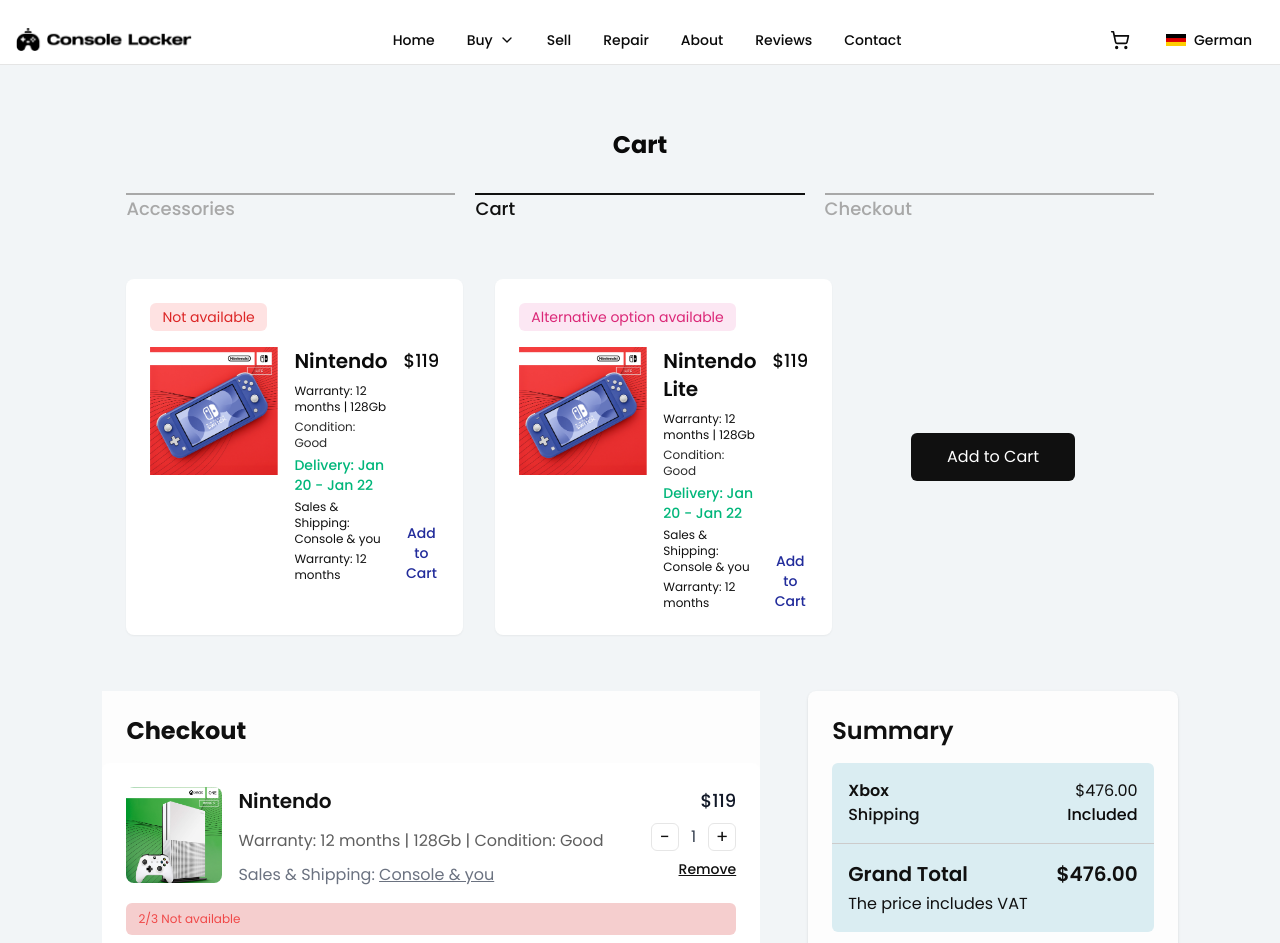
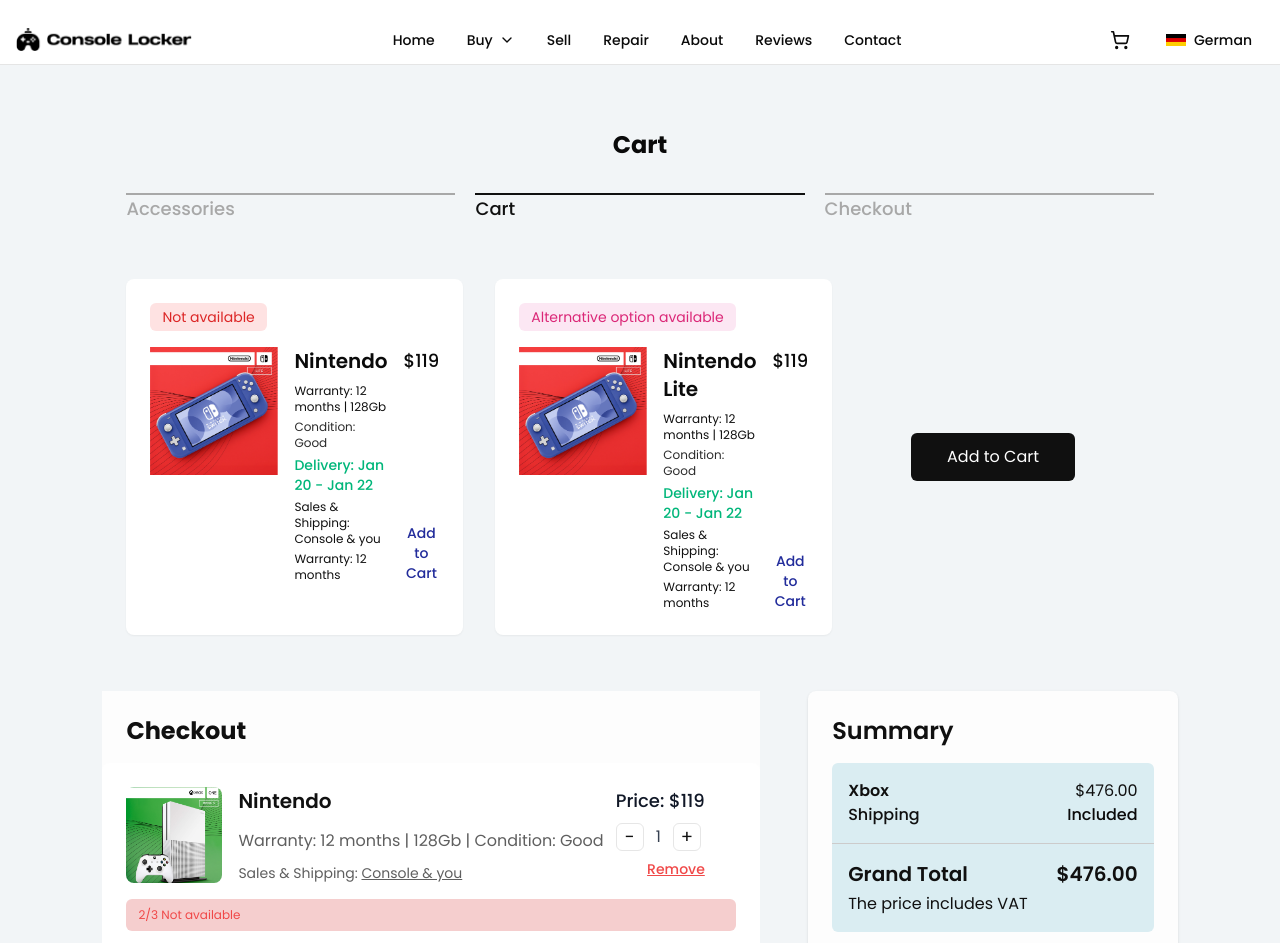
Before and after one commit to shaishab316/console-locker-frontend, a Next.js app: page /cart in a window 1280 px wide. Shown: the top 943 px of the page. Built offline with nearby package versions, Linux system fonts and the light colour scheme; what @ant-design/nextjs-registry would draw is missing.

Commit message:
final commit

```diff
--- a/next.config.ts
+++ b/next.config.ts
@@ -5,6 +5,10 @@
   eslint: {
     ignoreDuringBuilds: true,
   },
+  i18n: {
+    locales: ['en', 'fr'], // Add your supported locales
+    defaultLocale: 'en', // Set the default locale
+  },
 };
 
 export default nextConfig;
--- a/package.json
+++ b/package.json
@@ -24,6 +24,7 @@
     "keen-slider": "^6.8.6",
     "lucide-react": "^0.473.0",
     "next": "15.1.5",
+    "next-intl": "^3.26.3",
     "react": "^19.0.0",
     "react-dom": "^19.0.0",
     "react-hot-toast": "^2.5.1",
--- a/src/app/cart/page.tsx
+++ b/src/app/cart/page.tsx
@@ -120,15 +120,16 @@
                       className="object-cover rounded-lg"
                     />
                   </div>
+                  <div className="flex flex-wrap gap-3">
                     <div className="flex-grow flex flex-col justify-between space-y-2.5 h-inherit">
                       <h3 className="text-xl font-semibold text-[#101010] mb-1">
                         {item.name}
                       </h3>
-                    <p className="text-[#5F5F5F] mb-1">
+                      <p className="text-xs md:text-base text-[#5F5F5F] mb-1">
                         Warranty: {item.warranty} | {item.storage} | Condition:{" "}
                         {item.condition}
                       </p>
-                    <p className="text-gray-500">
+                      <p className="text-xs md:text-sm text-[#5F5F5F]">
                         Sales & Shipping:{" "}
                         <span className="underline">Console & you</span>
                       </p>
@@ -136,7 +137,7 @@
 
                     <div className="text-right">
                       <p className="text-lg font-medium text-gray-900">
-                      ${item.price}
+                        Price: ${item.price}
                       </p>
                       <div className="flex items-center space-x-2 mt-2">
                         <button
@@ -157,10 +158,11 @@
                       </div>
                       <button
                         onClick={() => removeItem(item.id)}
-                      className="text-sm text-[#101010] font-medium hover:text-[#202020] mt-2 underline"
+                        className="text-sm text-[#F04848] font-medium hover:text-[#ed3d3d] mt-2 underline"
                       >
                         Remove
                       </button>
+                    </div>
                   </div>
                 </div>
 
--- a/src/components/home/showcase/ConsoleSector.tsx
+++ b/src/components/home/showcase/ConsoleSector.tsx
@@ -346,13 +346,13 @@
               ),
               children: (
                 <div
-                  className={`p-4 md:p-8 ${
+                  className={`pb-4 md:pb-20 ${
                     activeTab === "xbox" ? "bg-[#63b95d]" : ""
                   }`}
                 >
                   <Container className="w-full mx-auto">
                     <div className="flex items-center py-3 space-x-4">
-                      <h2 className="text-2xl lg:text-5xl font-bold text-[#FDFDFD] mb-8">
+                      <h2 className="text-2xl lg:text-5xl font-bold text-[#FDFDFD] pt-4 mb-8">
                         Xbox
                       </h2>
                       <hr className="flex-1 border-b border-gray-100 -mt-5" />
@@ -430,10 +430,10 @@
                 </div>
               ),
               children: (
-                <div className="p-4 md:p-8 bg-[#1761bf]">
+                <div className="pb-4 md:pb-20 bg-[#1761bf]">
                   <Container className="w-[98%] mx-auto">
                     <div className="flex items-center py-3 space-x-4">
-                      <h2 className="text-2xl lg:text-5xl font-bold text-[#FDFDFD] mb-8">
+                      <h2 className="text-2xl lg:text-5xl font-bold text-[#FDFDFD] pt-4 mb-8">
                         Xbox
                       </h2>
                       <hr className="flex-1 border-b border-gray-100 -mt-5" />
@@ -510,10 +510,10 @@
                 </div>
               ),
               children: (
-                <div className="p-4 md:p-8 bg-[#f34040]">
+                <div className="pb-4 md:pb-20 bg-[#f34040]">
                   <Container className="w-[98%] mx-auto">
                     <div className="flex items-center py-3 space-x-4">
-                      <h2 className="text-2xl lg:text-5xl font-bold text-[#FDFDFD] mb-8">
+                      <h2 className="text-2xl lg:text-5xl font-bold text-[#FDFDFD] pt-4 mb-8">
                         Xbox
                       </h2>
                       <hr className="flex-1 border-b border-gray-100 -mt-5" />
--- a/src/components/share/review-carousel/ReviewCarousel.tsx
+++ b/src/components/share/review-carousel/ReviewCarousel.tsx
@@ -54,7 +54,7 @@
   };
 
   return (
-    <div className="py-24 bg-[#F2F5F7]">
+    <div className="py-20 bg-[#F2F5F7]">
       <Container>
         <div className="flex justify-between items-center mb-8">
           <h2 className=" text-xl md:text-3xl font-bold text-gray-900">
```
Also changed, not shown: 1 other file (tests, documents, lock files or other folders). Lines whose indentation alone changed are shown as unchanged.
